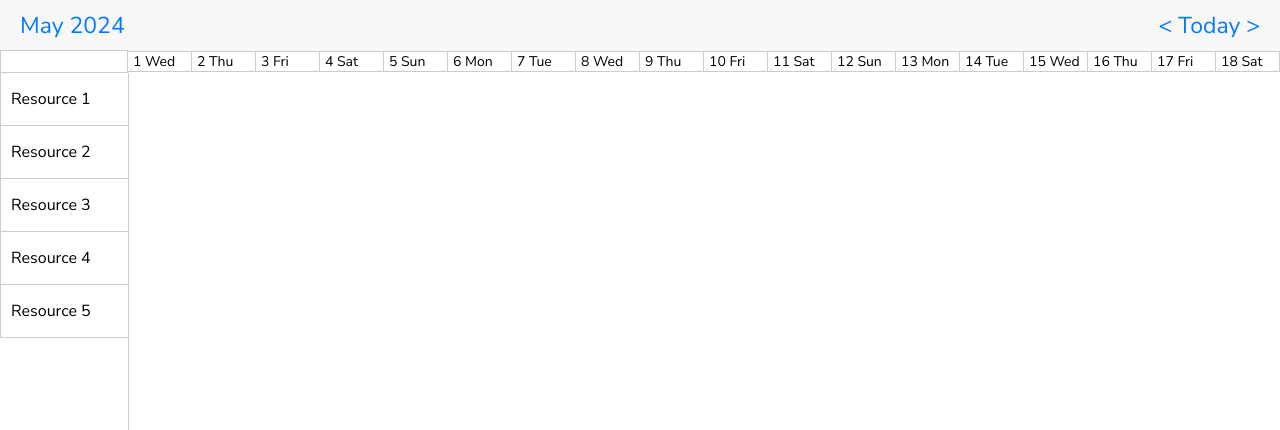
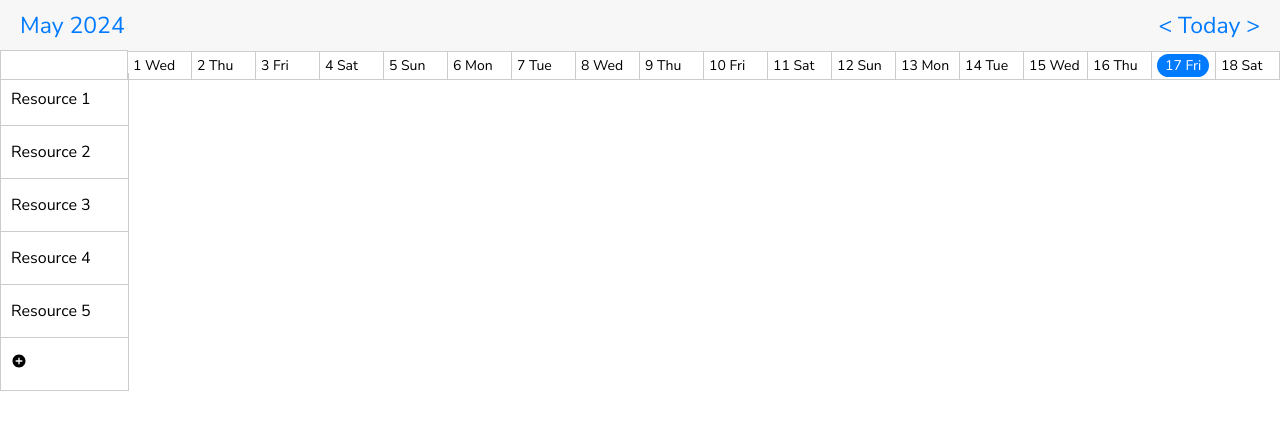
Before and after one commit to Mrityunjay383/calendar_timetine, a React app: page / in a window 1280 px wide. Shown: the top 430 px of the page. Built offline with nearby package versions, Linux system fonts and the light colour scheme; the HTML template or start-up script is replaced by a standard one.

Commit message:
Current Date highlight & auto acroll to current date Done

```diff
--- a/package.json
+++ b/package.json
@@ -11,7 +11,8 @@
   },
   "dependencies": {
     "react": "^18.2.0",
-    "react-dom": "^18.2.0"
+    "react-dom": "^18.2.0",
+    "react-icons": "^5.2.1"
   },
   "devDependencies": {
     "@types/react": "^18.2.66",
--- a/src/Components/ResourceSideBar/index.module.css
+++ b/src/Components/ResourceSideBar/index.module.css
@@ -2,7 +2,6 @@
     position: absolute;
     top: 73px;
     z-index: -1;
-    height: 100%;
     border-right: 1px solid #ccc;
 }
 .resource{
--- a/src/Components/ResourceSideBar/index.tsx
+++ b/src/Components/ResourceSideBar/index.tsx
@@ -1,5 +1,6 @@
-import { FC, useEffect, useRef, useState } from "react";
+import { FC, useEffect, useRef } from "react";
 import classes from "./index.module.css";
+import { IoMdAddCircle } from "react-icons/io";
 
 interface Props {
   // userName: string;
@@ -14,7 +15,7 @@ const resources: string[] = [
 ];
 
 const ResourceSideBar: FC<Props> = () => {
-  const elementRef = useRef<HTMLDivElement>(null);
+  const elementRef = useRef<HTMLDivElement | null>(null);
 
   //Disabling vertical scroll of the component
   useEffect(() => {
@@ -40,6 +41,10 @@ const ResourceSideBar: FC<Props> = () => {
           </div>
         );
       })}
+
+      <div className={classes.resource}>
+        <IoMdAddCircle />
+      </div>
     </div>
   );
 };
--- a/src/Components/TopDateBar/index.module.css
+++ b/src/Components/TopDateBar/index.module.css
@@ -7,8 +7,18 @@
 }
 .column{
     width: 5vw;
+    height: 29px;
     border: 1px solid #CCCCCC;
     border-left: 0;
     padding: 0 5px;
     font-size: 14px;
+    display: flex;
+    align-items: center;
 }
+
+.active{
+    background: #007AFF;
+    color: #fff;
+    padding: 2px 8px;
+    border-radius: 12px;
+}
--- a/src/Components/TopDateBar/index.tsx
+++ b/src/Components/TopDateBar/index.tsx
@@ -1,6 +1,9 @@
 import { FC, useEffect, useRef, useState } from "react";
 import classes from "./index.module.css";
-import { getDaysInCurrentMonth } from "../../Helpers/date";
+import {
+  getCurrentDayAndWeekday,
+  getDaysInCurrentMonth,
+} from "../../Helpers/date";
 
 interface Props {
   // userName: string;
@@ -8,14 +11,33 @@ interface Props {
 
 const TopDateBar: FC<Props> = () => {
   const [dates, setDates] = useState<string[]>([]);
+  const [currDate, setCurrDate] = useState<string>("");
+
+  const currDateColumnRef = useRef<HTMLDivElement | null>(null);
 
   useEffect(() => {
+    const scroll = () => {
+      currDateColumnRef.current.scrollIntoView({
+        behavior: "smooth",
+        inline: "center",
+      });
+    };
+
+    window.addEventListener("load", scroll);
+
     const fetchedDates: string[] = getDaysInCurrentMonth();
+    setDates(fetchedDates);
 
-    setDates(fetchedDates);
+    const currentDate: string = getCurrentDayAndWeekday();
+
+    setCurrDate(currentDate);
+
+    return () => {
+      window.removeEventListener("load", scroll);
+    };
   }, []);
 
-  const elementRef = useRef<HTMLDivElement>(null);
+  const elementRef = useRef<HTMLDivElement | null>(null);
 
   //Disabling vertical scroll of the component
   useEffect(() => {
@@ -37,7 +59,13 @@ const TopDateBar: FC<Props> = () => {
       {dates.map((date, i) => {
         return (
           <div key={i} className={classes.column}>
-            {date}
+            {date === currDate ? (
+              <span ref={currDateColumnRef} className={classes.active}>
+                {date}
+              </span>
+            ) : (
+              <span>{date}</span>
+            )}
           </div>
         );
       })}
--- a/src/Helpers/date.ts
+++ b/src/Helpers/date.ts
@@ -23,6 +23,17 @@ export const getCurrentMonthAndYear = (): {
   return { currentMonth, currentYear };
 };
 
+// Array of weekday names
+const weekdayNames: string[] = [
+  "Sun",
+  "Mon",
+  "Tue",
+  "Wed",
+  "Thu",
+  "Fri",
+  "Sat",
+];
+
 export const getDaysInCurrentMonth = (): string[] => {
   const date: Date = new Date();
   const year: number = date.getFullYear();
@@ -30,17 +41,6 @@ export const getDaysInCurrentMonth = (): string[] => {
 
   // Get the number of days in the current month
   const daysInMonth: number = new Date(year, month + 1, 0).getDate();
-
-  // Array of weekday names
-  const weekdayNames: string[] = [
-    "Sun",
-    "Mon",
-    "Tue",
-    "Wed",
-    "Thu",
-    "Fri",
-    "Sat",
-  ];
 
   // Array to store the formatted date strings
   const daysArray: string[] = [];
@@ -53,3 +53,14 @@ export const getDaysInCurrentMonth = (): string[] => {
 
   return daysArray;
 };
+
+export const getCurrentDayAndWeekday = (): string => {
+  const date: Date = new Date();
+  const day: number = date.getDate();
+
+  // Get the abbreviated day of the week
+  const dayName: string = weekdayNames[date.getDay()];
+
+  // Format the date as '1 Wed'
+  return `${day} ${dayName}`;
+};
--- a/src/Pages/Calender/index.module.css
+++ b/src/Pages/Calender/index.module.css
@@ -2,14 +2,14 @@
 }
 
 .tableCom{
-    height: 200vh;
+    /*height: 200vh;*/
 
     /*width: 500vw;*/
 }
 
 .firstColumn{
     width: 10vw;
-    height: 23px;
+    height: 30px;
     border: 1px solid #CCCCCC;
     position: fixed;
     top: 50px;
```
Also changed, not shown: 1 other file (tests, documents, lock files or other folders).
